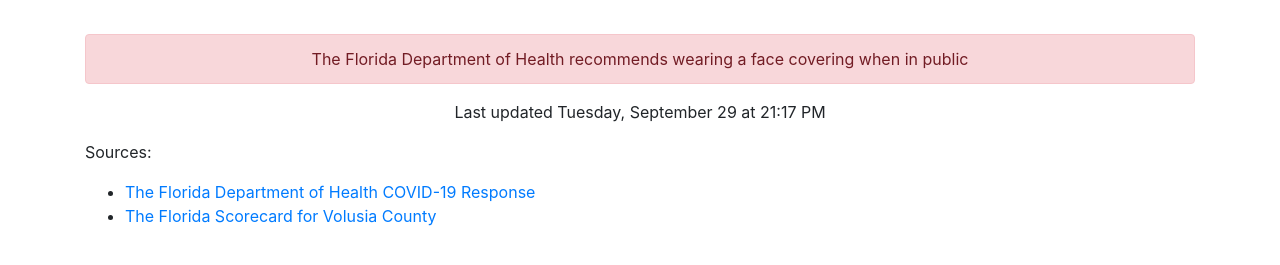
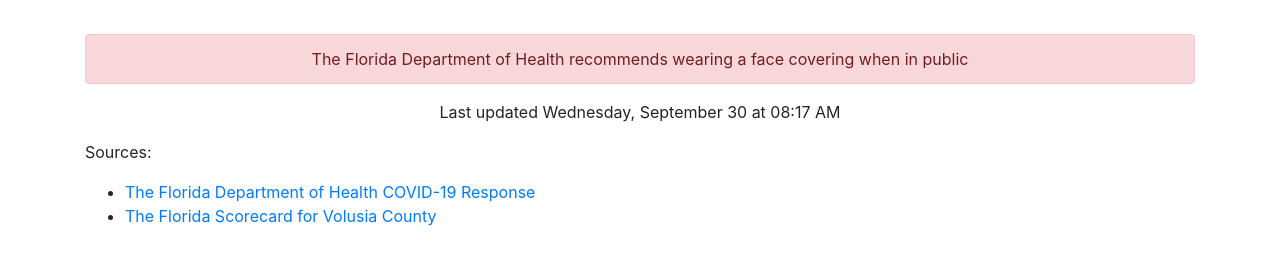
Before and after one commit to thinkjson/timeforchurch, a Jekyll site: the page built from index.md, in a window 1280 px wide. Shown: the part 612-877 px from the top of the page. Built offline with Jekyll 4.4.1, drawn with Linux system fonts in a browser that asks for light colours; our own code applies the rules of GitHub Pages for plain Markdown files.

Commit message:
Updating data

```diff
--- a/_includes/data.html
+++ b/_includes/data.html
@@ -9,4 +9,4 @@
     <div class="outcome text-danger">YES</div>
     <div class="alert alert-danger" role="alert">The Florida Department of Health recommends wearing a face covering when in public</div>
 
-    <p>Last updated Tuesday, September 29 at 21:17 PM</p>
+    <p>Last updated Wednesday, September 30 at 08:17 AM</p>
```
